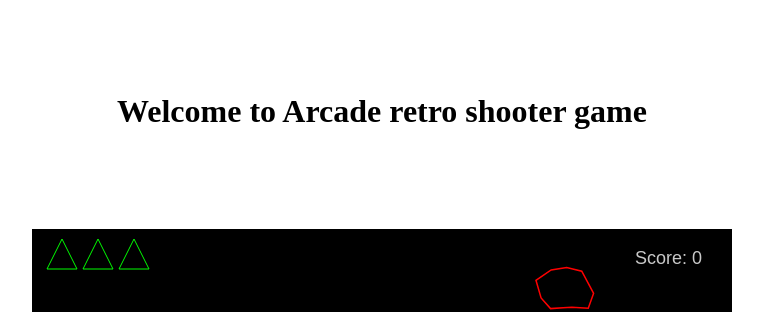
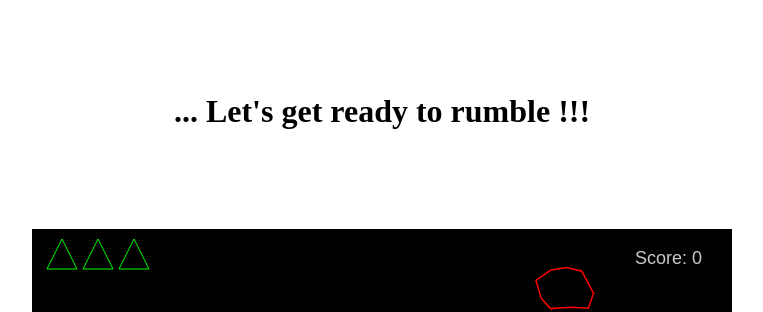
Before and after one commit to Piotrn-87/Arcade-space-game, a website: page src/content/index.html in a window 1280 px wide. Shown: the top 312 px of the page, without its empty margins (258-1021 px from the left). Drawn offline with nearby package versions, Linux system fonts and the light colour scheme; files that its build step writes are made by us from their sources.

Commit message:
Feat: Get rid of text from HTML

```diff
--- a/src/content/index.html
+++ b/src/content/index.html
@@ -23,7 +23,7 @@
 
 <body>
   <section class="video"><video src="assets/video/Star.mp4" autoplay muted loop></video></section>
-  <h1 class="text">Welcome to Arcade retro shooter game</h1>
+  <h1 class="text">... Let's get ready to rumble !!! </h1>
   <canvas class="gameCanvas" id="gameCanvas" , width="700" , height="500"></canvas>
   <script src="js/main.js"></script>
 </body>
```
